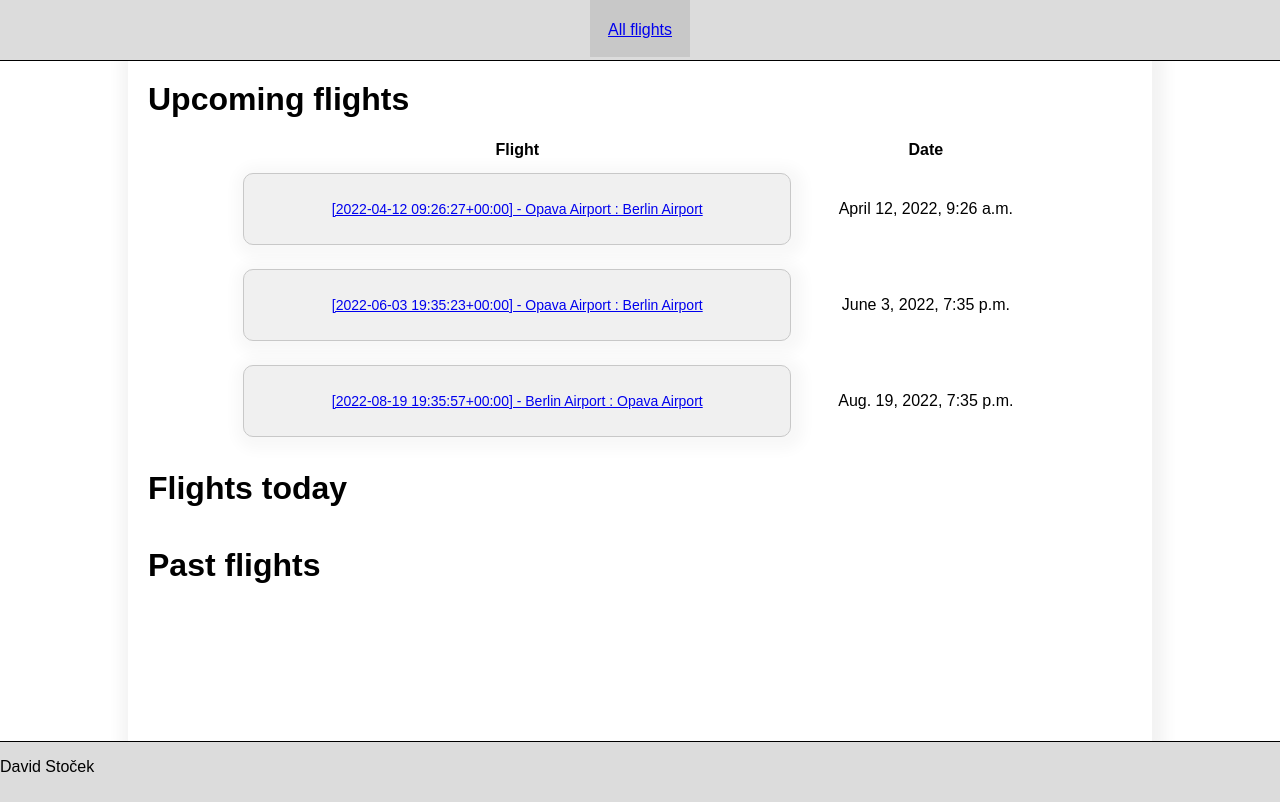
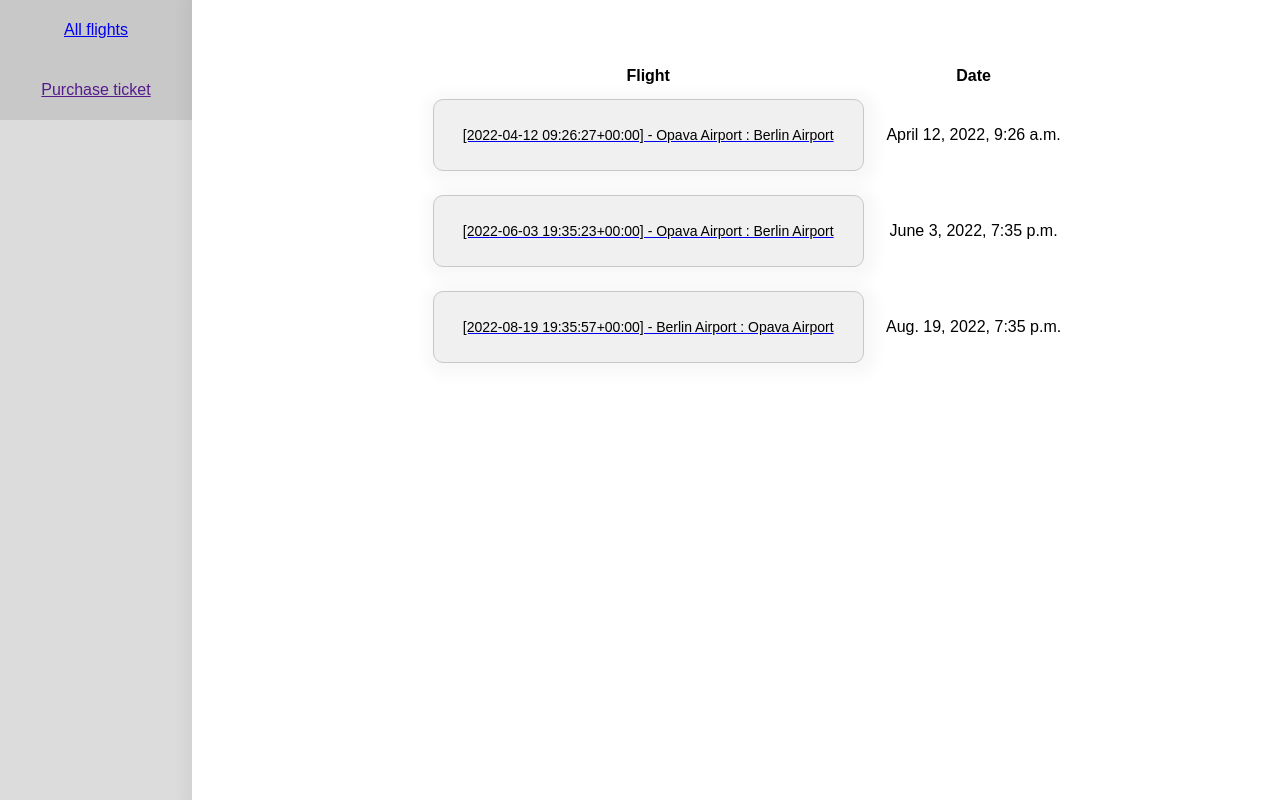
Before and after one commit to STOKYS/django_site, a Django app: page /flights/ in a window 1280 px wide. Run offline with Django 4.2, Linux system fonts and the light colour scheme; data comes from the database, SQL or seed files in the repository.

Commit message:
Update v22.06.20:00 - [Updated styles a little bit, still bland]

```diff
--- a/flight/static/css/styles.css
+++ b/flight/static/css/styles.css
@@ -9,10 +9,12 @@ body{
 }
 
 main{
-    min-height: calc(100vh - 120px);
-    width: 80%;
-    margin-left: 10%;
+    /*min-height: calc(100vh - 120px);*/
+    width: 85%;
+    /*margin-left: 10%;*/
     box-shadow: 3px 3px 14px 10px rgba(0,0,0,0.05);
+    height: 100vh;
+    float: left;
 }
 
 h1{
@@ -21,28 +23,37 @@ h1{
 }
 
 header{
-    display: flex;
-    align-content: center;
-    justify-content: center;
-    position: sticky;
-    width: 100%;
-    height: 60px;
-    border-bottom: 1px solid black;
+    /*display: flex;*/
+    /*align-content: center;*/
+    /*justify-content: center;*/
+    /*position: sticky;*/
+    width: 15%;
+    height: 100vh;
+    float: left;
+
+    /*height: 60px;*/
+    /*border-bottom: 1px solid black;*/
     background-color: rgb(220,220,220);
 }
 
 .header_button-group{
-    width: fit-content;
-    height: 60px;
+    width: 100%;
+    /*height: 60px;*/
     line-height: 60px;
 }
 
 .header_button{
-    width: 100px;
-    height: 95%;
+    width: 100%;
+    height: 60px;
     text-align: center;
     background-color: rgb(200,200,200);
     /*border: 1px solid rgb(20,20,20);*/
+}
+
+.header_button>*{
+    display: inline-block;
+    height: 100%;
+    width: 100%;
 }
 
 footer{
@@ -55,14 +66,26 @@ footer{
 
 .container{
     padding: 10px;
-    margin-left: 15%;
-    width: 70%;
+    margin-left: 20%;
+    margin-top: 5%;
+    width: 60%;
     /*background-color: rgb(240,240,240);*/
-    display: grid;
-    grid-template-columns: repeat(2, 1fr);
+    /*display: grid;*/
+    /*grid-template-columns: repeat(2, 1fr);*/
     /*grid-template-rows: repeat(2, 1fr);*/
-    grid-column-gap: 20px;
-    grid-row-gap: 20px;
+    /*grid-column-gap: 20px;*/
+    /*grid-row-gap: 20px;*/
+}
+
+.index_container>h1{
+    font-size: 50px;
+    text-align: center;
+}
+
+.index_container>h2{
+    font-size: 30px;
+    text-align: center;
+    color: rgb(40,40,40);
 }
 
 .box{
@@ -90,6 +113,7 @@ footer{
     cursor: pointer;
     transition: background-color 0.2s;
     line-height: 50px;
+    color: black;
 }
 
 .box-click:hover{
@@ -132,8 +156,8 @@ footer{
 
 .detail_people{
     display: grid;
-    width: 80%;
-    margin-left: 10%;
+    width: 100%;
+    /*margin-left: 10%;*/
 }
 
 .detail_people_single{
@@ -147,8 +171,9 @@ footer{
 }
 
 .list_table{
-    width: 80%;
-    margin-left: 10%;
+    width: 100%;
+    /*width: 80%;*/
+    /*margin-left: 10%;*/
 }
 
 .list_table>*{
--- a/flight/templates/base.html
+++ b/flight/templates/base.html
@@ -13,9 +13,9 @@
     <main>
     {% block content %}{% endblock %}
     </main>
-    {% block footer %}
-        {% include "page/footer.html" %}
-    {% endblock %}
+{#    {% block footer %}#}
+{#        {% include "page/footer.html" %}#}
+{#    {% endblock %}#}
 </body>
     <script src="https://code.jquery.com/jquery-3.6.0.js"></script>
     <script src="{% static 'js/script.js' %}"></script>
--- a/flight/templates/flight/detail.html
+++ b/flight/templates/flight/detail.html
@@ -1,6 +1,7 @@
 {% extends 'base.html' %}
 
 {% block content %}
+    <div class="container">
 {#    {{ flight_filter }}#}
 {#    {{ flight_get }}#}
     <div class="detail_flight">
@@ -44,4 +45,5 @@
             {% endfor %}
         </div>
     </div>
+    </div>
 {% endblock %}
--- a/flight/templates/page/detail.html
+++ b/flight/templates/page/detail.html
@@ -2,6 +2,7 @@
 
 
 {% block content %}
+    <div class="container">
     <div class="detail_container">
             <div class="detail_box">
                 <h1>{{ person_get }}</h1>
@@ -18,7 +19,7 @@
                         {% endfor %}
                     </tr>
                 </table>
-
+            </div>
             </div>
     </div>
 {% endblock %}
--- a/flight/templates/page/header.html
+++ b/flight/templates/page/header.html
@@ -7,5 +7,12 @@
                 </span>
             </a>
         </div>
+        <div class="header_button">
+            <a href="">
+                <span>
+                    Purchase ticket
+                </span>
+            </a>
+        </div>
     </div>
 </header>
--- a/flight/templates/page/list.html
+++ b/flight/templates/page/list.html
@@ -1,9 +1,10 @@
 {% extends 'base.html' %}
 
 {% block content %}
+    <div class="container">
     <div class="list_content">
         <div class="list_box">
-            <h1>Upcoming flights</h1>
+{#            <h1>Upcoming flights</h1>#}
             <table class="list_table">
                 <tr>
                     <th>Flight</th>
@@ -26,14 +27,15 @@
             </table>
         </div>
         <div class="list_box">
-            <h1>Flights today</h1>
+{#            <h1>Flights today</h1>#}
             <table>
             </table>
         </div>
         <div class="list_box">
-            <h1>Past flights</h1>
+{#            <h1>Past flights</h1>#}
             <table>
             </table>
         </div>
     </div>
+    </div>
 {% endblock %}
--- a/flight/templates/person/person.html
+++ b/flight/templates/person/person.html
@@ -1,6 +1,7 @@
 {% extends 'base.html' %}
 
 {% block content %}
+    <div class="container">
     <h1>{{ person }}</h1>
     <table class="list_table">
         <tr>
@@ -35,4 +36,5 @@
             </a>
         {% endfor %}
     {% endif %}
+    </div>
 {% endblock %}
```
Also changed, not shown: flight/templates/index.html (+4 -6 lines).
